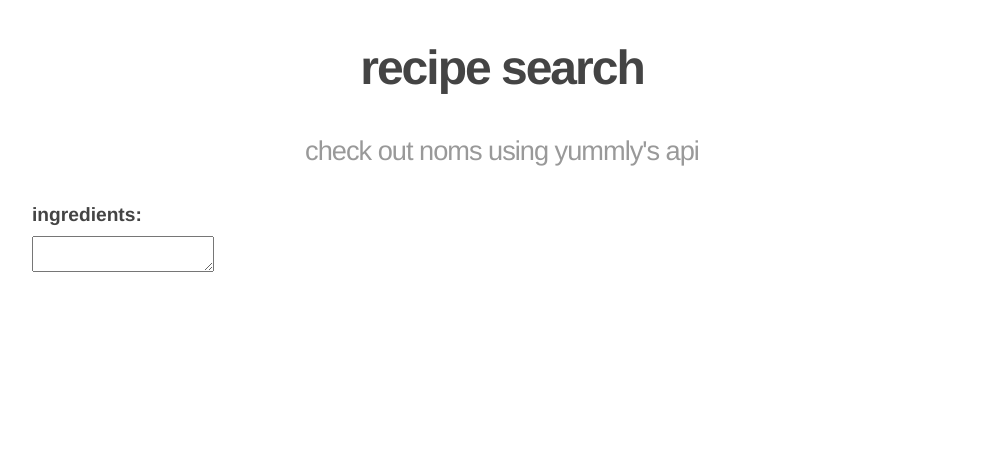
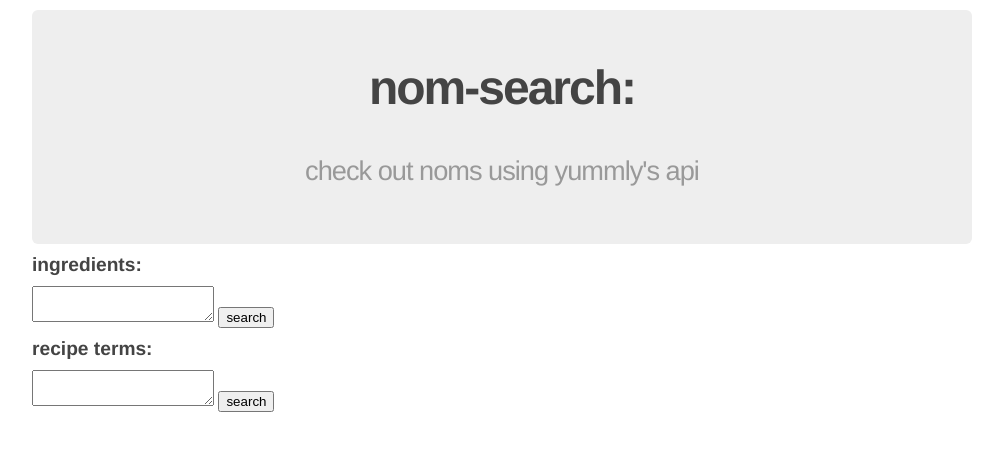
Before and after one commit to laureli/nomicon, a Flask app: page /ingredient_search in a window 1280 px wide. Shown: the part 35-486 px from the top of the page, without its empty margins (138-1141 px from the left). Run offline with Flask 2, Linux system fonts and the light colour scheme; parts of the project's set-up code (start-up, migrations or seed data) failed here and were passed over.

Commit message:
style tweak in css

```diff
--- a/templates/home.html
+++ b/templates/home.html
@@ -1,6 +1,6 @@
 {% extends 'base.html' %}
 {% block content %}
-	<div class='jumbo'>
+	<div class='largeBlock'>
 		<h2>welcome - get your nom on</h2>
 		<h3>this is your splashy stand-in</h3>
 	</div>
--- a/templates/ingredient_search.html
+++ b/templates/ingredient_search.html
@@ -1,8 +1,8 @@
 {% extends 'base.html' %}
 
 {% block content %}
-	<div class='jumbo'>
-		<h2> recipe search </h2>
+	<div class='largeBlock'>
+		<h2> nom-search:</h2>
 		<h3> check out noms using yummly's api</h3>
 	</div>
 
@@ -13,7 +13,12 @@
 		{{ form.ingredient.label }}
 		{{ form.ingredient }}
 
-		{{ form.submit }}
+		{{ form.ing_submit }}
+
+		{{ form.recipe.label }}
+		{{ form.recipe }}
+
+		{{ form.rec_submit }}
 	</form>
 
 
```
